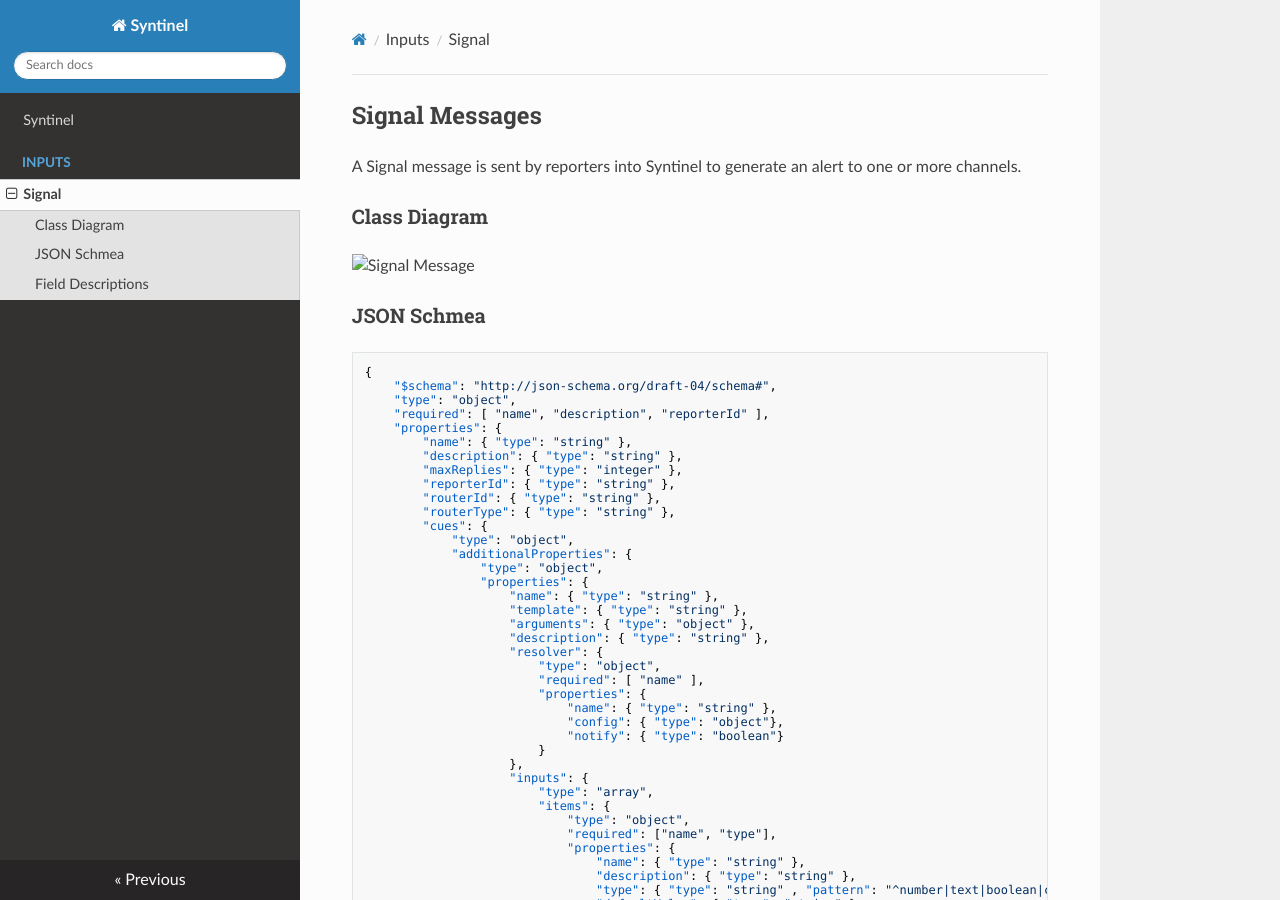
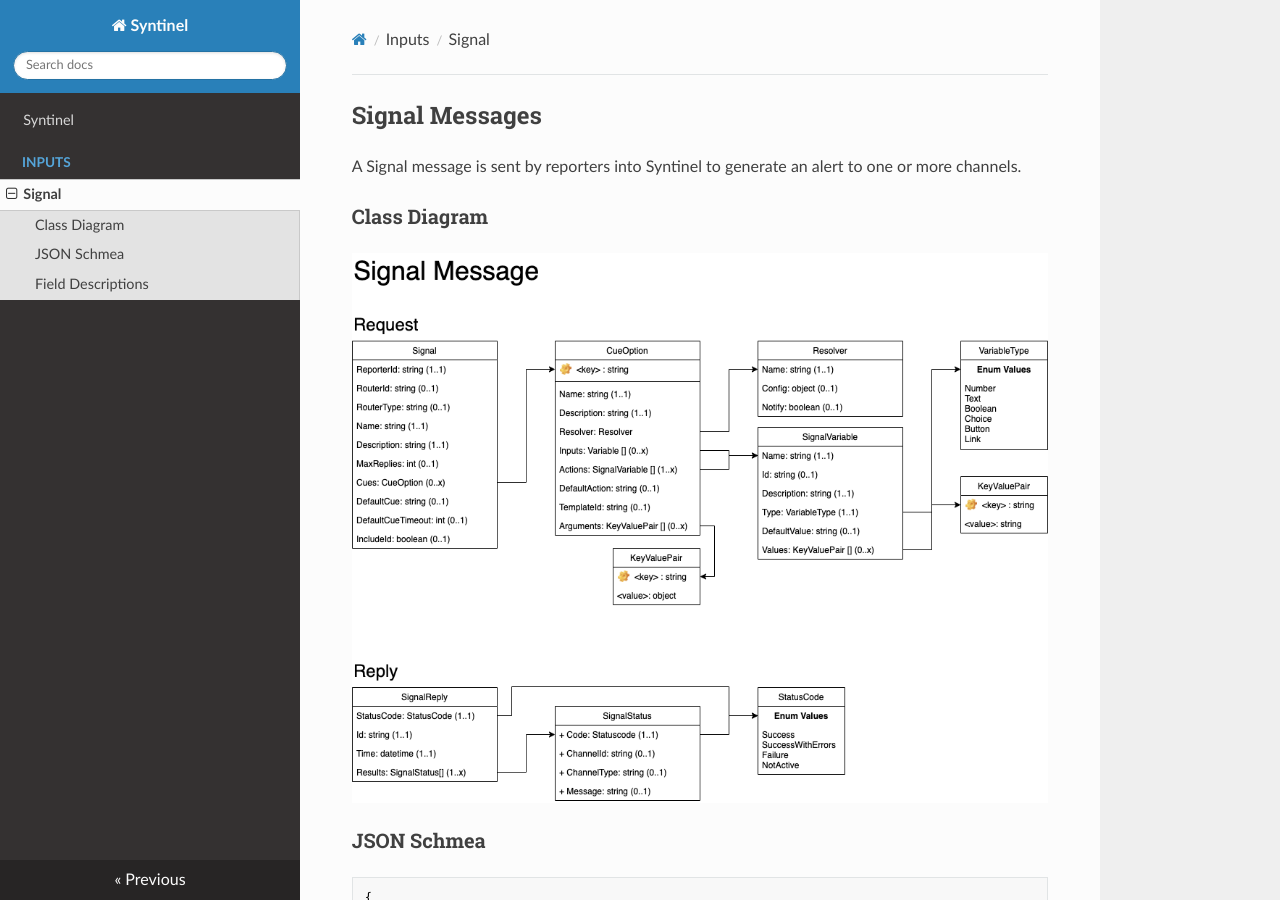
Before and after one commit to SynapseProject/syntinel.docs, an MkDocs documentation site: the page built from docs/classes/signal.md, in a window 1280 px wide and 900 px high. Built offline with MkDocs 1.6.1, drawn with Linux system fonts in a browser that asks for light colours; nearby versions of some CDN libraries; old or Windows-style settings are respelled for this version of MkDocs.

Commit message:
Fixed broken image

`````diff
--- a/docs/classes/signal.md
+++ b/docs/classes/signal.md
@@ -3,7 +3,7 @@
 A Signal message is sent by reporters into Syntinel to generate an alert to one or more channels.
 
 ### Class Diagram
-![Signal Message](./images/ClassDiagram-SignalMessage.png)
+![Signal Message](../images/ClassDiagram-SignalMessage.png)
 
 ### JSON Schmea
 ````json
`````
